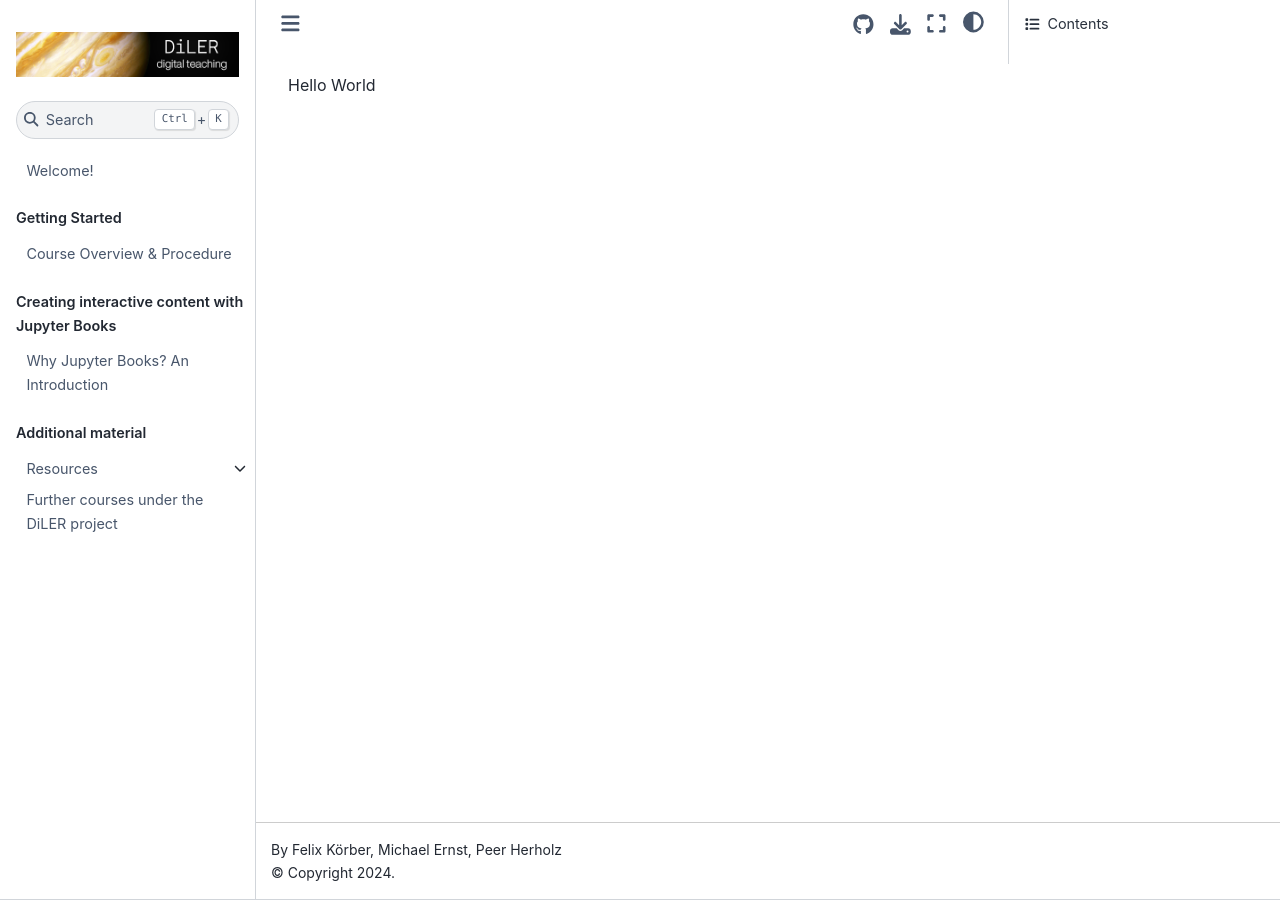
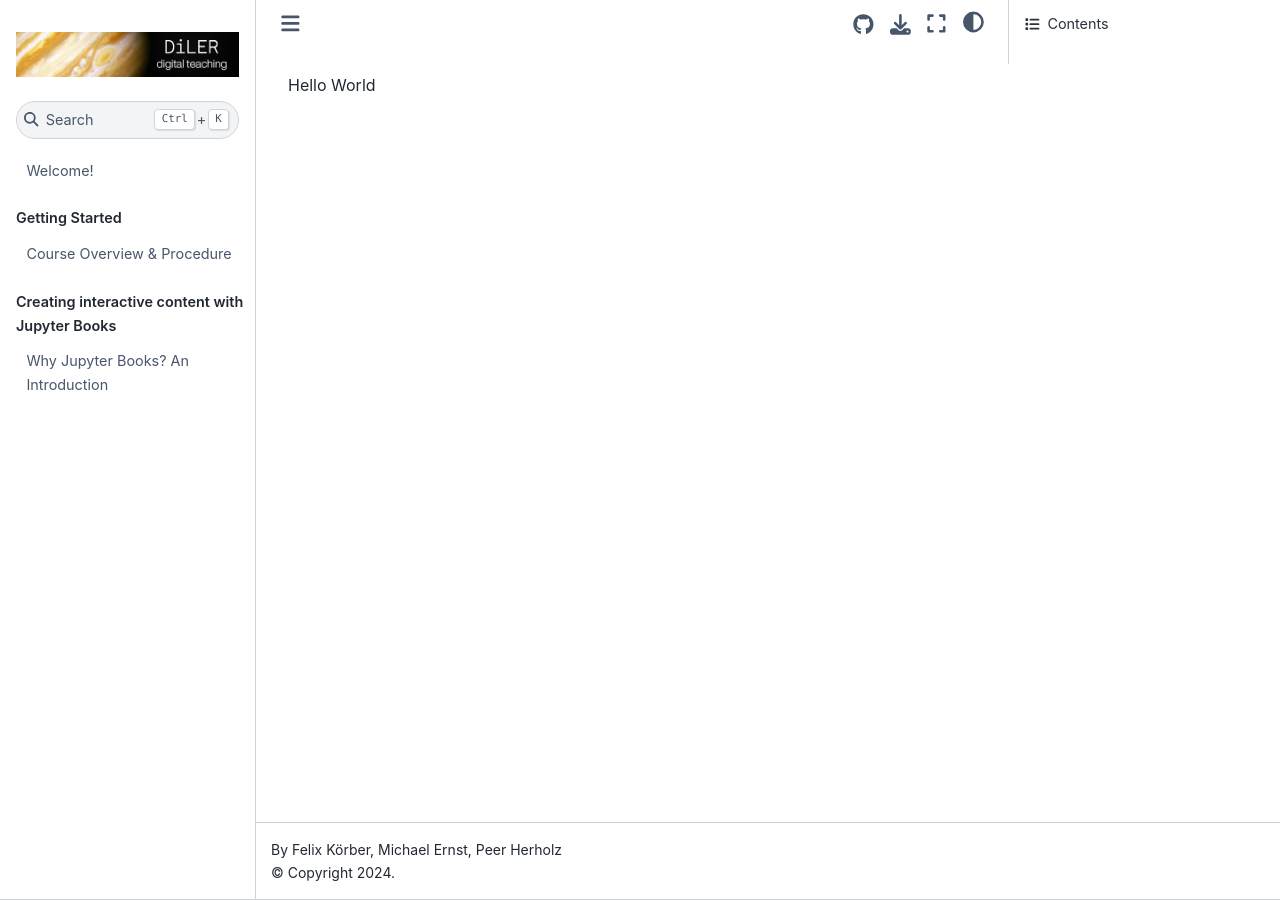
Before and after one commit to M-earnest/tutorial_jupyter_books, a Jupyter Book: the page built from README.md, in a window 1280 px wide. Built offline with Jupyter Book 1.0.4 settings and Sphinx 7.4.7 and the Sphinx Book theme 1.1.4, drawn with Linux system fonts in a browser that asks for light colours; pages that are not in the unit, such as notebooks, are missing from menus; some of the changed lines change nothing that is shown.

Commit message:
Update _toc.yml

```diff
--- a/_toc.yml
+++ b/_toc.yml
@@ -10,34 +10,3 @@
 - caption: Creating interactive content with Jupyter Books
   chapters:
   - file: intro/whyjb
-  - file: content/github/intro
-    sections:
-    - file: content/github/account
-    - file: content/github/project
-  - file: content/host/intro
-    sections:
-    - file: content/host/course_template
-    - file: content/host/host_website
-    - file: content/host/setup_files
-    - file: content/troubleshooting
-  - file: content/create/intro
-    sections:
-    - file: content/create/files
-    - file: content/create/markdown
-    - file: content/create/media
-    - file: content/create/interactive
-- caption: Additional material
-  chapters:
-  - file: content/additional/quick_tutorial
-  - file: content/additional/git/intro
-    sections:
-    - file: content/additional/git/install
-    - file: content/additional/git/version_control
-    - file: content/additional/git/use
-  - file: content/additional/jupyter_notebook
-  - file: resources/info
-    sections:
-    - file: resources/CoC
-    - file: resources/dei
-    - file: resources/open_science
-  - file: resources/demo
```
